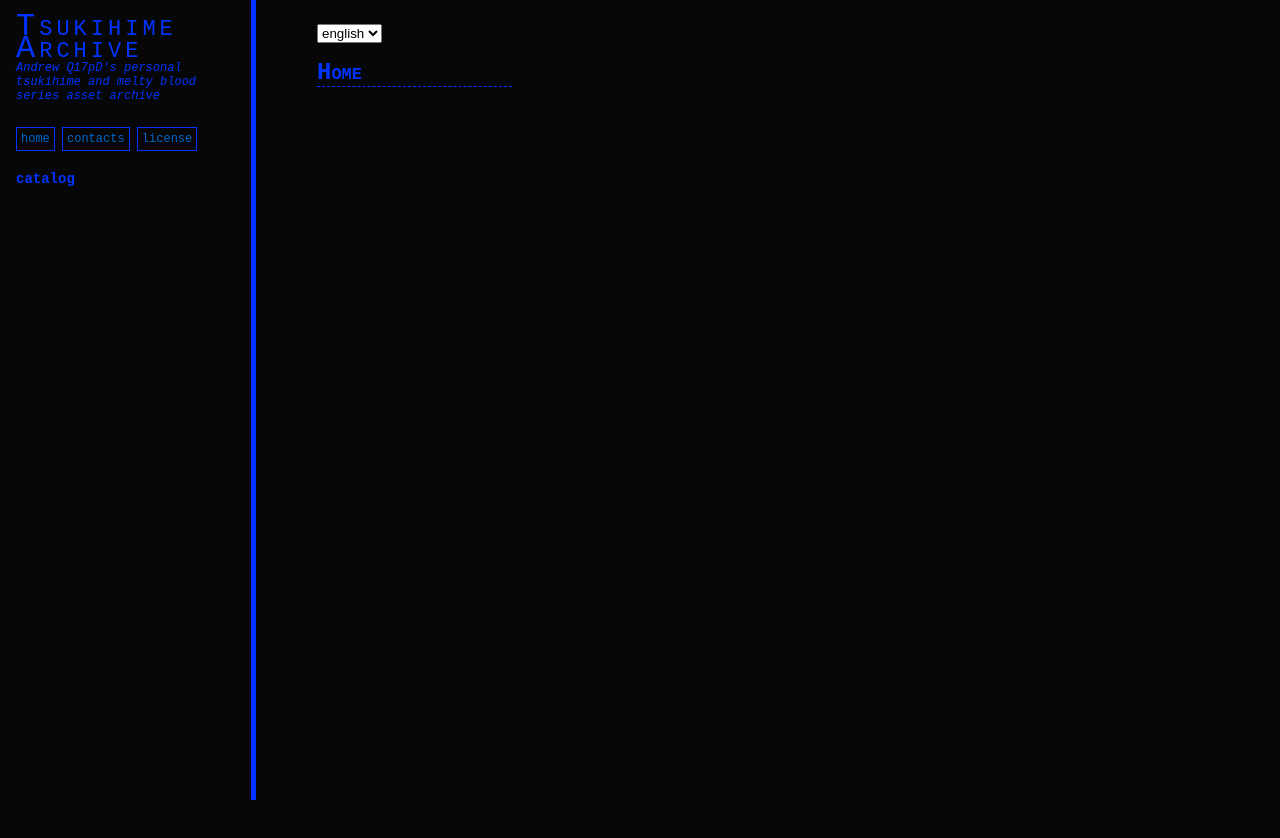
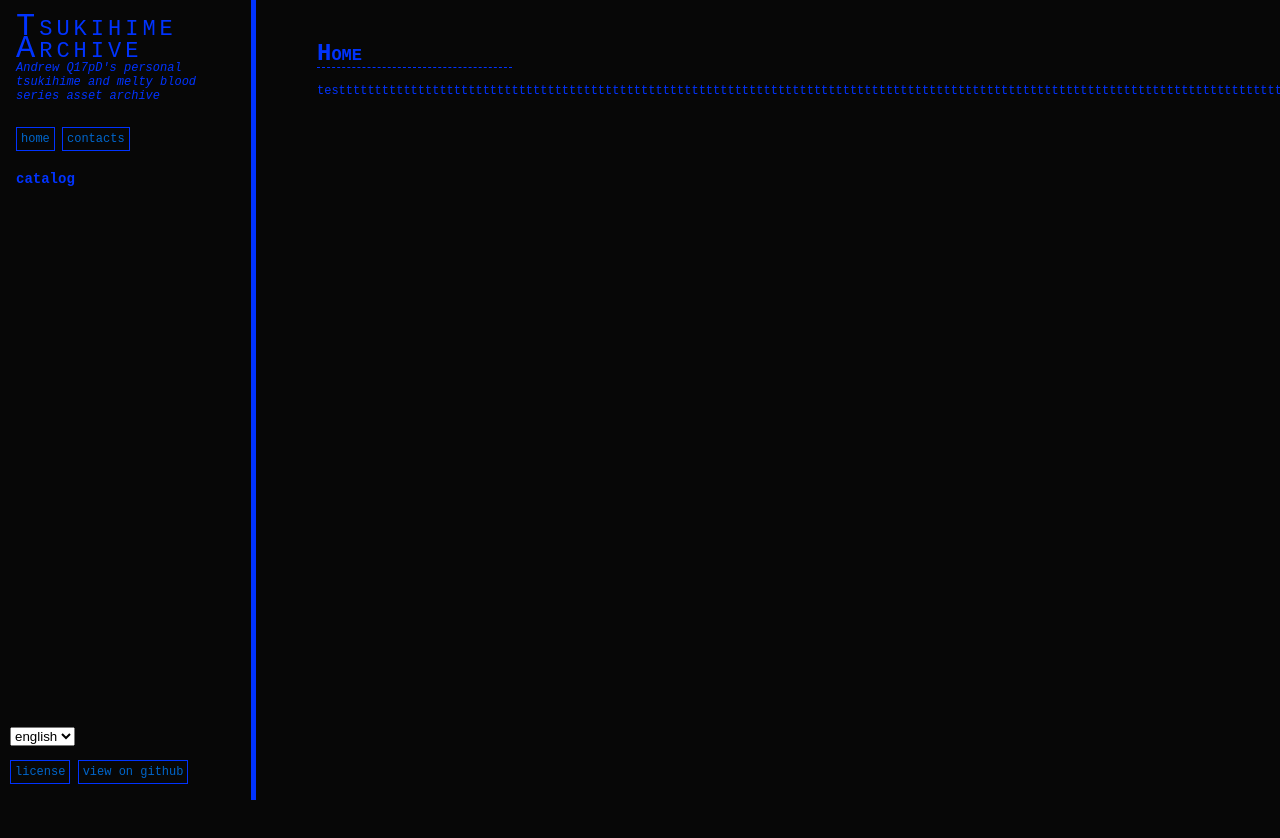
Before and after one commit to 17partDissections/TsukihimeArchive, a plain HTML site: page index.html in a window 1280 px wide. Drawn offline with Linux system fonts and the light colour scheme; no server answers.

Commit message:
Sidebar footer

```diff
--- a/index.html
+++ b/index.html
@@ -25,13 +25,23 @@
 		<div class="menu">
 			<a href="home.html" target="content">home</a>
 			<a href="contacts.html" target="content">contacts</a>
-			<a href="license.html" target="content">license</a>
 		</div>
 		<br>
 		<div class="catalog" id="catalog">
-        <b>catalog</b><br><h2>loading...<h2>
+			<b>catalog</b><br><h2>loading...<h2>
+		</div>
+	</div>
+	<div class="sidebar-footer">
+        <select id="langSwitcher">
+            <option value="en">english</option>
+            <option value="ru">russian</option>
+        </select>
+		<br><br>
+		<div class="menu">
+			<a href="license.html" target="content">license</a>
+			<a href="https://github.com/17partDissections/TsukihimeArchive" target="_blank">view on github</a>
+		</div>
     </div>
-	</div>
 	<div class="main"><iframe src="home.html" name="content"></iframe></div>
 </body>
 </html>
--- a/style.css
+++ b/style.css
@@ -24,6 +24,11 @@
     position: absolute;
     overflow: auto;
     box-sizing: border-box;
+}
+.sidebar-footer {
+    position: absolute;
+    bottom: 0; left: 0; right: 0;
+    padding: 10px;
 }
 
 .title {
@@ -88,7 +93,7 @@
 
 .main {
     position: absolute;
-    height: 900px;
+    height: 950px;
     width: calc(100% - 293px);
     margin-left: 293px;
     box-sizing: border-box;
```
Also changed, not shown: home.html (+1 -4 lines).
